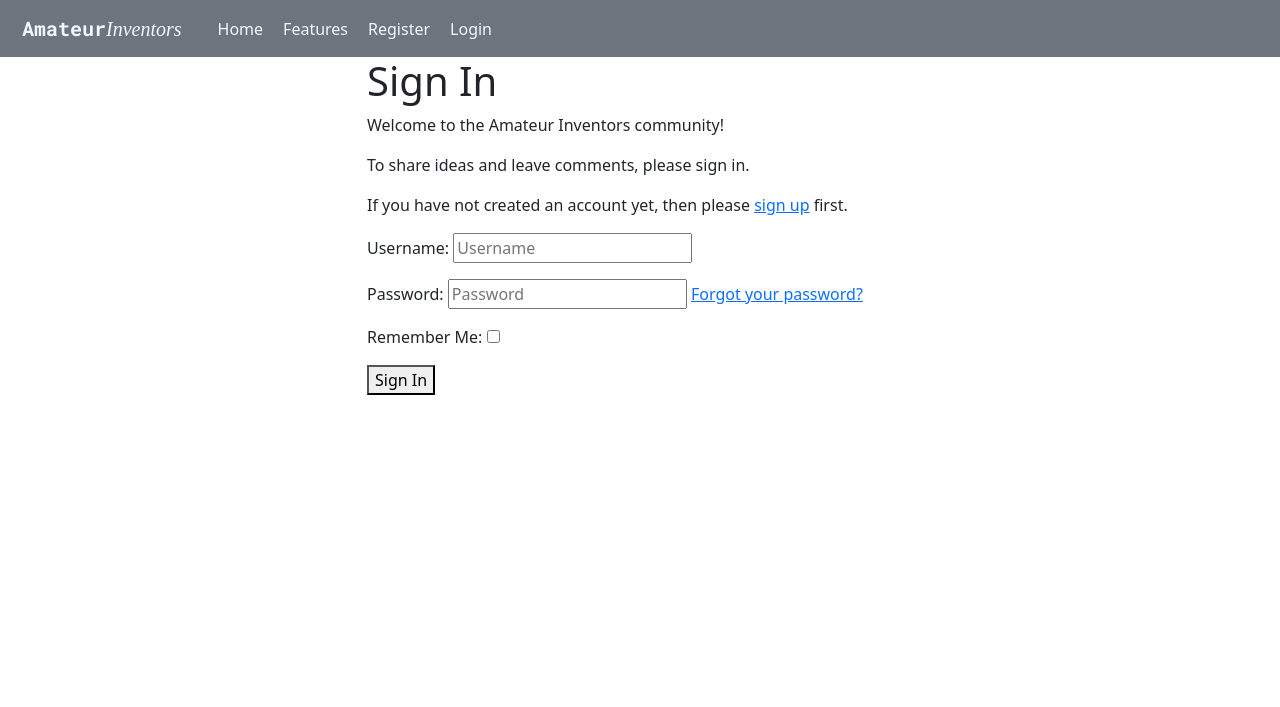
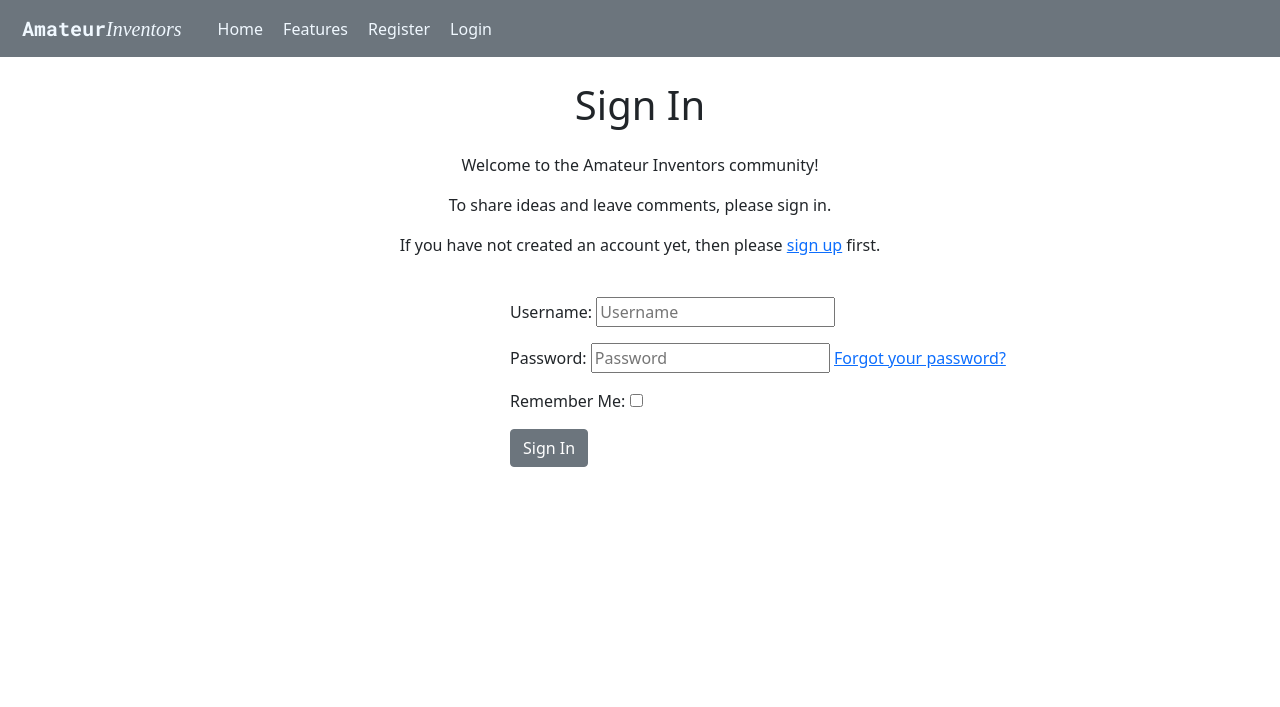
Before and after one commit to Rochilaz123/amateur-inventors, a Django app: page /accounts/login/ in a window 1280 px wide. Shown: the top 707 px of the page. Run offline with Django 4.2, Linux system fonts and the light colour scheme; some libraries are stand-ins or nearby versions; some web fonts are replaced.

Commit message:
Style Login page

```diff
--- a/templates/account/login.html
+++ b/templates/account/login.html
@@ -7,26 +7,32 @@
 
 {% block content %}
 
-<div class="container">
+<div class="container mt-4">
   <div class="row">
-    <div class="col md-6 offset-md-3">
-      <h1 >{% trans "Sign In" %}</h1>
-      <p>Welcome to the Amateur Inventors community!</p>
-      <p>To share ideas and leave comments, please sign in.</p>
-        <p>If you have not created an account yet, then please
-        <a href="{{ signup_url }}">sign up</a> first.</p>
-
-
-      <form class="login" method="POST" action="{% url 'account_login' %}">
+    <div class="col-md-6 offset-md-3">
+      <h1 class="text-center mb-4">{% trans "Sign In" %}</h1>
+      <p class="text-center">Welcome to the Amateur Inventors community!</p>
+      <p class="text-center">To share ideas and leave comments, please sign in.</p>
+      <p class="text-center">If you have not created an account yet, then please
+        <a href="{{ signup_url }}">sign up</a> first.
+      </p>
+    </div>
+  </div>
+  <div class="row">
+    <div class="col-md-6 offset-md-4">
+      <form class="login mt-4 ms-5" method="POST" action="{% url 'account_login' %}">
         {% csrf_token %}
-        {{ form.as_p }}
+        <div class="mb-3">
+          {{ form.as_p }}
+        </div>
         {% if redirect_field_value %}
         <input type="hidden" name="{{ redirect_field_name }}" value="{{ redirect_field_value }}" />
         {% endif %}
-        <button class="primaryAction" type="submit">{% trans "Sign In" %}</button>
+        <button class="btn btn-secondary" type="submit">{% trans "Sign In" %}</button>
       </form>
     </div>
   </div>
 </div>
 
+
 {% endblock content %}
```
